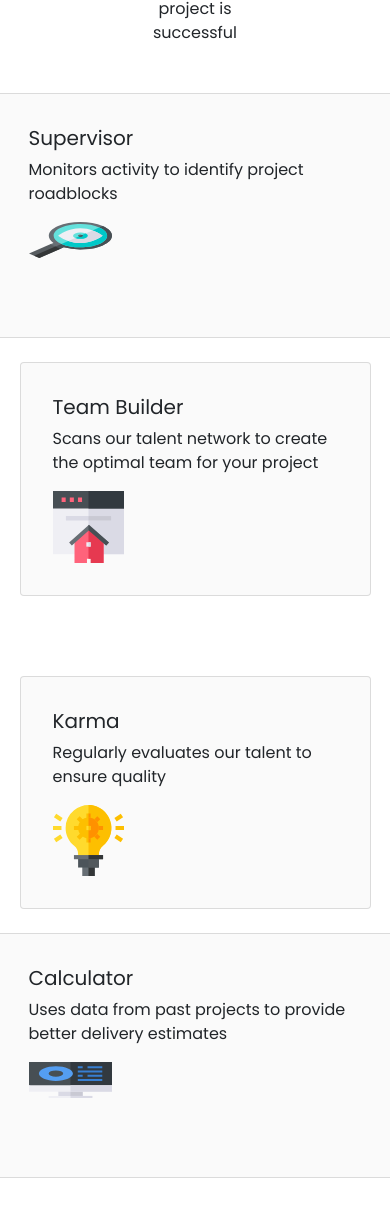
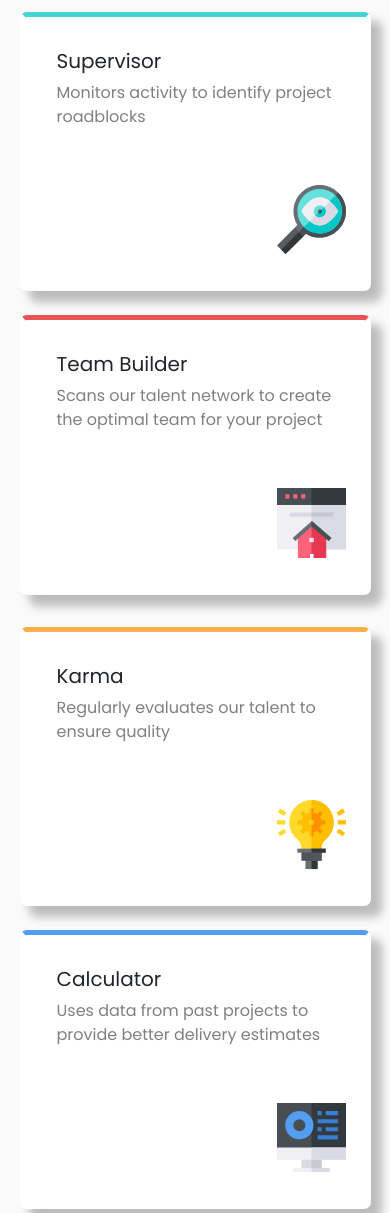
Before and after one commit to Skyz03/Four-Card-Feature-Section, a plain HTML site: page index.html in a window 390 px wide. Shown: the part 238-1451 px from the top of the page. Drawn offline with nearby package versions, Linux system fonts and the light colour scheme.

Commit message:
Completed both Mobile & Desktop Version

```diff
--- a/index.html
+++ b/index.html
@@ -40,10 +40,12 @@
 
       <div class="row gx-5 gy-4">
 
-        <div class="card  first-col col-lg-4">
+        <div class="col-lg-4">
+          <div class="first-col card">
             <h5>Supervisor </h5>
             <p> Monitors activity to identify project roadblocks</p>
             <img class="card-icon" src="images/icon-supervisor.svg" alt="Supervisor-img">
+          </div>
         </div>
 
         <div class="second-col col-lg-4">
@@ -61,12 +63,13 @@
           </div>
         </div>
 
-        <div class="card third-col col-lg-4">
+        <div class="col-lg-4">
+          <div class="third-col card">
             <h5>Calculator</h5>
             <p> Uses data from past projects to provide better delivery estimates</p>
             <img class="card-icon" src="images/icon-calculator.svg" alt="calc-img">
           </div>
-
+        </div>
       </div>
     </div>
 
--- a/styles.css
+++ b/styles.css
@@ -2,12 +2,18 @@ body {
   font-family: "Poppins", sans-serif;
   text-align: center;
   margin: 5%;
+  background-color: hsl(0, 0%, 98%);
+}
+
+/* Para for body and cards */
+
+p {
+  color: gray;
 }
 
 /* Heading Section  */
 
 .heading-one {
-  /* opacity: 50%; */
   font-weight: 200;
 }
 
@@ -28,32 +34,70 @@ body {
 }
 
 .card {
-  background-color: hsl(0, 0%, 98%);
+  background-color: white;
   padding: 2rem;
+  border-width: 5px;
+  border-radius: 7px;
+  box-shadow: 10px 10px 10px 1px rgba(0, 0, 0, 0.25);
 }
 
 .card-icon {
   height: 20%;
   width: 25%;
+  margin-left: 220px;
+  padding-top: 40px;
 }
 
 /* First Column */
 
+.first-col {
+  border-color: hsl(180, 62%, 55%) white white white;
+  position: relative;
+  top: 200px;
+}
+
 /* Second Column */
 .second-col-one {
-  margin-bottom: 5rem;
+  border-color: hsl(0, 78%, 62%) white white white;
 }
 
 .second-col-two {
+  border-color: hsl(34, 97%, 64%) white white white;
   margin-top: 2rem;
 }
 
 /* Third Column */
 
-.attribution {
-  font-size: 11px;
-  text-align: center;
+.third-col {
+  border-color: hsl(212, 86%, 64%) white white white;
+  position: relative;
+  top: 200px;
 }
-.attribution a {
-  color: hsl(228, 45%, 44%);
+
+/* Media Queries  */
+
+@media (max-width: 900px) {
+  body {
+    font-family: "Poppins", sans-serif;
+    text-align: center;
+    margin: 5%;
+    background-color: hsl(0, 0%, 98%);
+    padding: 10% 0;
+  }
+
+  .first-col {
+    border-color: hsl(180, 62%, 55%) white white white;
+    position: relative;
+    top: 0px;
+  }
+
+  .third-col {
+    border-color: hsl(212, 86%, 64%) white white white;
+    position: relative;
+    top: 0px;
+  }
+  .heading-description {
+    width: 100%;
+    margin: 0 auto;
+  }
 }
```
Lines whose indentation alone changed are shown as unchanged.
